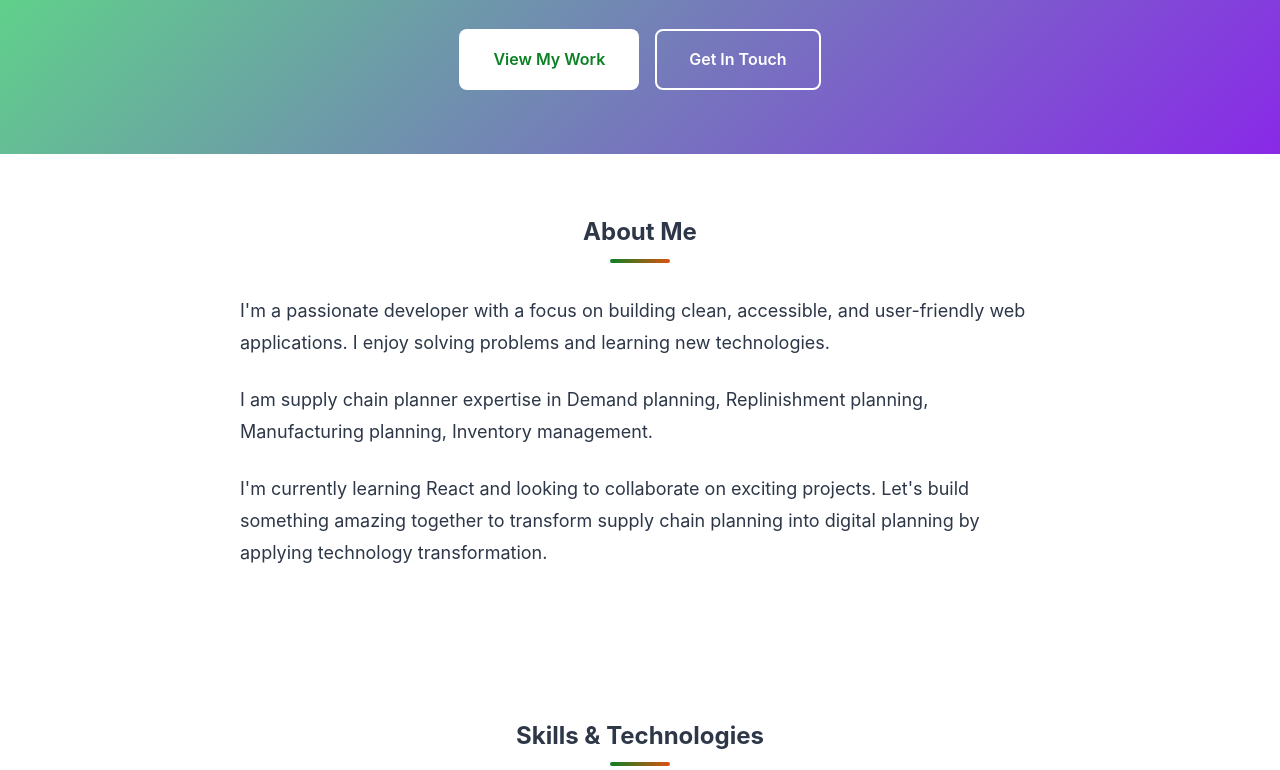
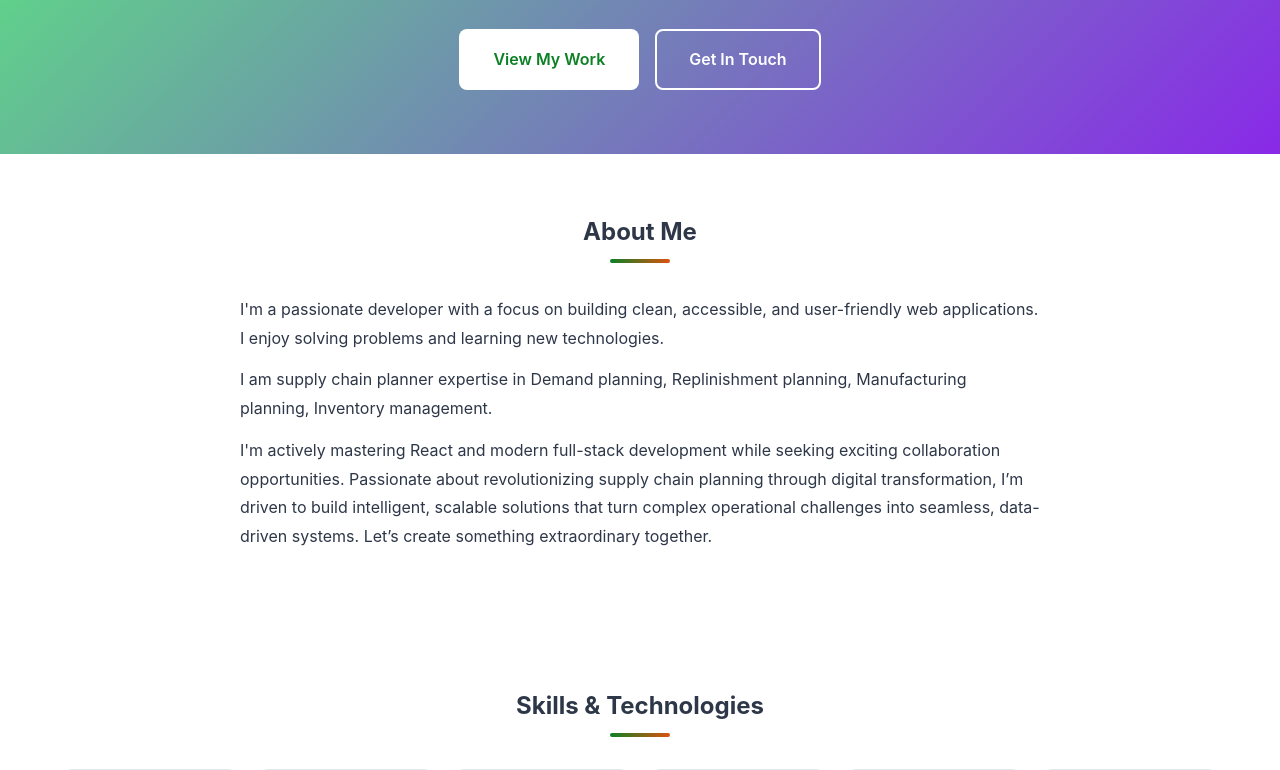
Before and after one commit to chethanv441-glitch/myportfolio, a website built with Vite: page index.html in a window 1280 px wide. Shown: the part 421-1191 px from the top of the page. Built offline with nearby package versions, Linux system fonts and the light colour scheme.

Commit message:
Third version of commit

```diff
--- a/index.html
+++ b/index.html
@@ -88,10 +88,7 @@
               management.
             </p>
             <p>
-              I'm currently learning React and looking to collaborate on
-              exciting projects. Let's build something amazing together to
-              transform supply chain planning into digital planning by applying
-              technology transformation.
+             I'm actively mastering React and modern full-stack development while seeking exciting collaboration opportunities. Passionate about revolutionizing supply chain planning through digital transformation, I’m driven to build intelligent, scalable solutions that turn complex operational challenges into seamless, data-driven systems. Let’s create something extraordinary together.
             </p>
           </div>
         </div>
--- a/src/styles/components.css
+++ b/src/styles/components.css
@@ -179,6 +179,8 @@
   margin-bottom: var(--spacing-lg);
   font-size: var(--font-size-lg);
   color: var(--color-text);
+  font-size: 1rem;
+  margin-bottom: 0.8rem;
 }
 
 /* ==============================================
```
